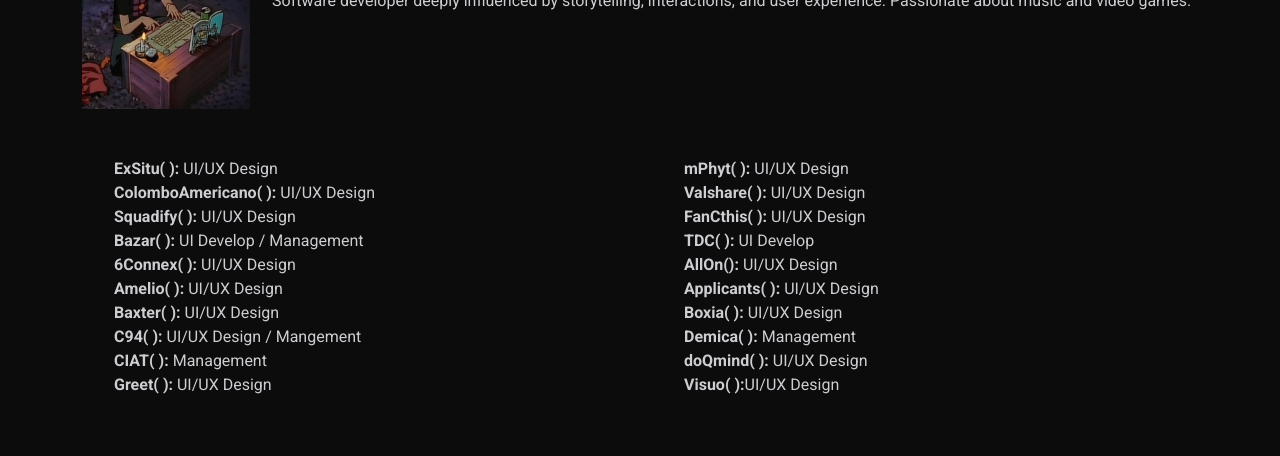
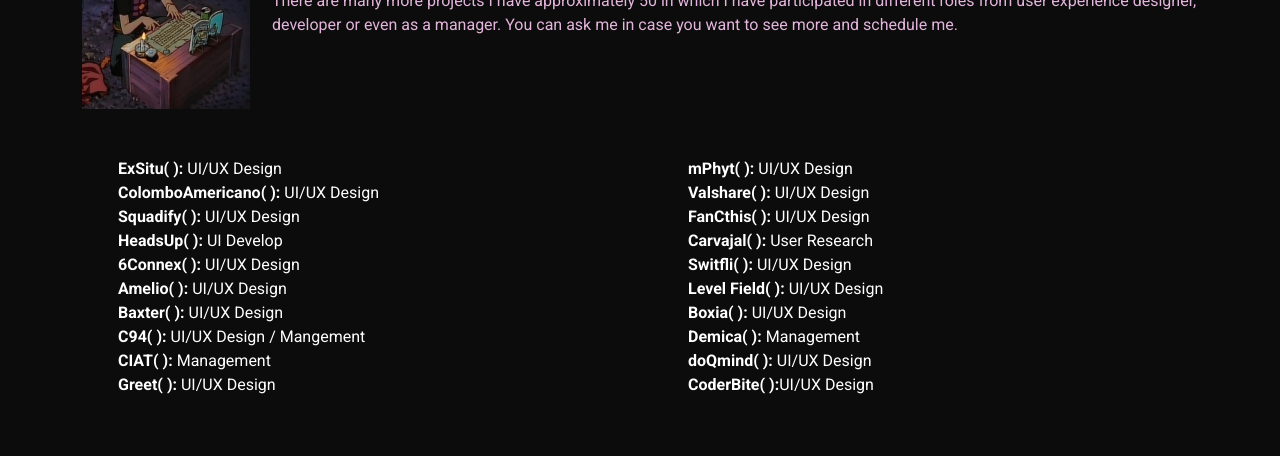
Before and after one commit to cr1c4rd0/Cr1c4rd0.github.io, a plain HTML site: page portfolio.html in a window 1280 px wide. Shown: the part 191-647 px from the top of the page. Drawn offline with nearby package versions, Linux system fonts and the light colour scheme.

Commit message:
portfolio and contact section
Update and create sections

```diff
--- a/CSS/style.css
+++ b/CSS/style.css
@@ -135,4 +135,23 @@ hr {
 
 .portfolio-list {
     list-style: none;
+
 }
+
+.portfolio-list a {
+    padding: 4px;
+    text-decoration: none;
+    color: var(--title-color) !important;
+    cursor: pointer;
+}
+
+.portfolio-button:hover {
+    background-color: var(--principal-color) !important;
+    color: var(--main-background-color) !important;
+    border-radius: 4px;
+}
+
+.modal-dialog {
+    background-color: var(--main-background-color) !important;
+    color: var(--title-color) !important;
+}
--- a/portfolio.html
+++ b/portfolio.html
@@ -24,7 +24,7 @@
             <div class="collapse navbar-collapse" id="navbarNav">
                 <ul class="navbar-nav">
                     <li class="nav-item">
-                        <a class="nav-link" aria-current="page" href="./index.html">
+                        <a class="nav-link" href="./index.html">
                             < __Init__ />
                         </a>
                     </li>
@@ -34,12 +34,12 @@
                         </a>
                     </li>
                     <li class="nav-item">
-                        <a class="nav-link active" href="./portfolio.html">
+                        <a class="nav-link active" aria-current="page" href="./portfolio.html">
                             < Portfolio />
                         </a>
                     </li>
                     <li class="nav-item">
-                        <a class="nav-link disabled" aria-disabled="true">
+                        <a class="nav-link" href="mailto:cristianricardo87@gmail.com">
                             < Contact />
                         </a>
                     </li>
@@ -53,59 +53,39 @@
                 <img src="./Images/Portfolio.png">
             </div>
             <div class="col-md text-align--left">
-                <div class="text-lg">Cristian<span class="bread-text--white"> < Portfolio /></span></div>
-                <p>Software developer deeply influenced by storytelling, interactions, and user experience. Passionate about music and
-                video games.</p>
+                <div class="text-lg bread-text--white"><span class="text-pink">< Portfolio /></div>
+                <p class="text-pink">There are many more projects I have approximately 50 in which I have participated in different roles from user
+                experience designer, developer or even as a manager. You can ask me in case you want to see more and schedule me.</p>
             </div>
         </div>
         <div class="row space-separator">
             <div class="col-md">
                 <ul class="portfolio-list">
-                    <li><a data-bs-toggle="modal" data-bs-target="#exampleModal"><strong>ExSitu( ): </strong>UI/UX Design</a></li>
-                    <li><strong>ColomboAmericano( ): </strong>UI/UX Design</li>
-                    <li><strong>Squadify( ): </strong>UI/UX Design</li>
-                    <li><strong>Bazar( ): </strong>UI Develop / Management</li>
-                    <li><strong>6Connex( ): </strong>UI/UX Design</li>
-                    <li><strong>Amelio( ): </strong>UI/UX Design</li>
-                    <li><strong>Baxter( ): </strong>UI/UX Design</li>
-                    <li><strong>C94( ): </strong>UI/UX Design / Mangement</li>
-                    <li><strong>CIAT( ): </strong>Management</li>
-                    <li><strong>Greet( ): </strong>UI/UX Design</li>
+                    <li><a class="portfolio-button" href="https://www.behance.net/gallery/191384405/ExSitu" target="_blank"><strong>ExSitu( ): </strong>UI/UX Design</a></li>
+                    <li><a class="portfolio-button" href="https://www.behance.net/gallery/191384235/Mi-nivel-de-ingls" target="_blank"><strong>ColomboAmericano( ): </strong>UI/UX Design</a></li>
+                    <li><a class="portfolio-button" href="https://www.behance.net/gallery/191383487/Squadify" target="_blank"><strong>Squadify( ): </strong>UI/UX Design</a></li>
+                    <li><a class="portfolio-button" href="https://www.behance.net/gallery/191384291/HeadsUP" target="_blank"><strong>HeadsUp( ): </strong>UI Develop</a></li>
+                    <li><a class="portfolio-button" href="https://www.behance.net/gallery/138098251/6-Connex" target="_blank"><strong>6Connex( ): </strong>UI/UX Design</a></li>
+                    <li><a class="portfolio-button" href="https://www.behance.net/gallery/191383933/Amelio-Health" target="_blank"><strong>Amelio( ): </strong>UI/UX Design</a></li>
+                    <li><a class="portfolio-button" href="https://www.behance.net/gallery/191384031/NutriBax" target="_blank"><strong>Baxter( ): </strong>UI/UX Design</a></li>
+                    <li><a class="portfolio-button" href="https://www.behance.net/gallery/138098095/Cafeto-94" target="_blank"><strong>C94( ): </strong>UI/UX Design / Mangement</a></li>
+                    <li><a class="portfolio-button"><strong>CIAT( ): </strong>Management</a></li>
+                    <li><a class="portfolio-button" href="https://www.behance.net/gallery/138098313/Greet" target="_blank"><strong>Greet( ): </strong>UI/UX Design</a></li>
                 </ul>
             </div>
             <div class="col-md">
                 <ul class="portfolio-list">
-                    <li><strong>mPhyt( ): </strong>UI/UX Design</li>
-                    <li><strong>Valshare( ): </strong>UI/UX Design</li>
-                    <li><strong>FanCthis( ): </strong>UI/UX Design</li>
-                    <li><strong>TDC( ): </strong>UI Develop</li>
-                    <li><strong>AllOn(): </strong>UI/UX Design</li>
-                    <li><strong>Applicants( ): </strong>UI/UX Design</li>
-                    <li><strong>Boxia( ): </strong>UI/UX Design</li>
-                    <li><strong>Demica( ): </strong>Management</li>
-                    <li><strong>doQmind( ): </strong>UI/UX Design</li>
-                    <li><strong>Visuo( ):</strong>UI/UX Design</li>
+                    <li><a class="portfolio-button" href="https://www.behance.net/gallery/191384331/mPhyt" target="_blank"><strong>mPhyt( ): </strong>UI/UX Design</a></li>
+                    <li><a class="portfolio-button" href="https://www.behance.net/gallery/191384199/Valshare" target="_blank"><strong>Valshare( ): </strong>UI/UX Design</a></li>
+                    <li><a class="portfolio-button" href="https://www.behance.net/gallery/191383389/FanCthis" target="_blank"><strong>FanCthis( ): </strong>UI/UX Design</a></li>
+                    <li><a class="portfolio-button" href="https://www.behance.net/gallery/191384169/Tus-Listas" target="_blank"><strong>Carvajal( ): </strong>User Research</a></li>
+                    <li><a class="portfolio-button" href="https://www.behance.net/gallery/191383835/Switfli" target="_blank"><strong>Switfli( ): </strong>UI/UX Design</a></li>
+                    <li><a class="portfolio-button" href="https://www.behance.net/gallery/191383887/Level-Field" target="_blank"><strong>Level Field( ): </strong>UI/UX Design</a></li>
+                    <li><a class="portfolio-button" href="https://www.behance.net/gallery/191383583/Boxia" target="_blank"><strong>Boxia( ): </strong>UI/UX Design</a></li>
+                    <li><a class="portfolio-button" href="https://www.demica.com/" target="_blank"><strong>Demica( ): </strong>Management</a></li>
+                    <li><a class="portfolio-button" href="https://doqmind.com/" target="_blank"><strong>doQmind( ): </strong>UI/UX Design</a></li>
+                    <li><a class="portfolio-button" href="https://www.behance.net/gallery/138097413/Coderbyte" target="_blank"><strong>CoderBite( ):</strong>UI/UX Design</a></li>
                 </ul>
-            </div>
-        </div>
-        <div class="modals">
-            <!-- Modal -->
-            <div class="modal fade" id="exampleModal" tabindex="-1" aria-labelledby="exampleModalLabel" aria-hidden="true">
-                <div class="modal-dialog">
-                    <div class="modal-content">
-                        <div class="modal-header">
-                            <h1 class="modal-title fs-5" id="exampleModalLabel">Modal title</h1>
-                            <button type="button" class="btn-close" data-bs-dismiss="modal" aria-label="Close"></button>
-                        </div>
-                        <div class="modal-body">
-                            ...
-                        </div>
-                        <div class="modal-footer">
-                            <button type="button" class="btn btn-secondary" data-bs-dismiss="modal">Close</button>
-                            <button type="button" class="btn btn-primary">Save changes</button>
-                        </div>
-                    </div>
-                </div>
             </div>
         </div>
     </div>
```
Also changed, not shown: about.html (+4 -4 lines), index.html (+3 -3 lines).
